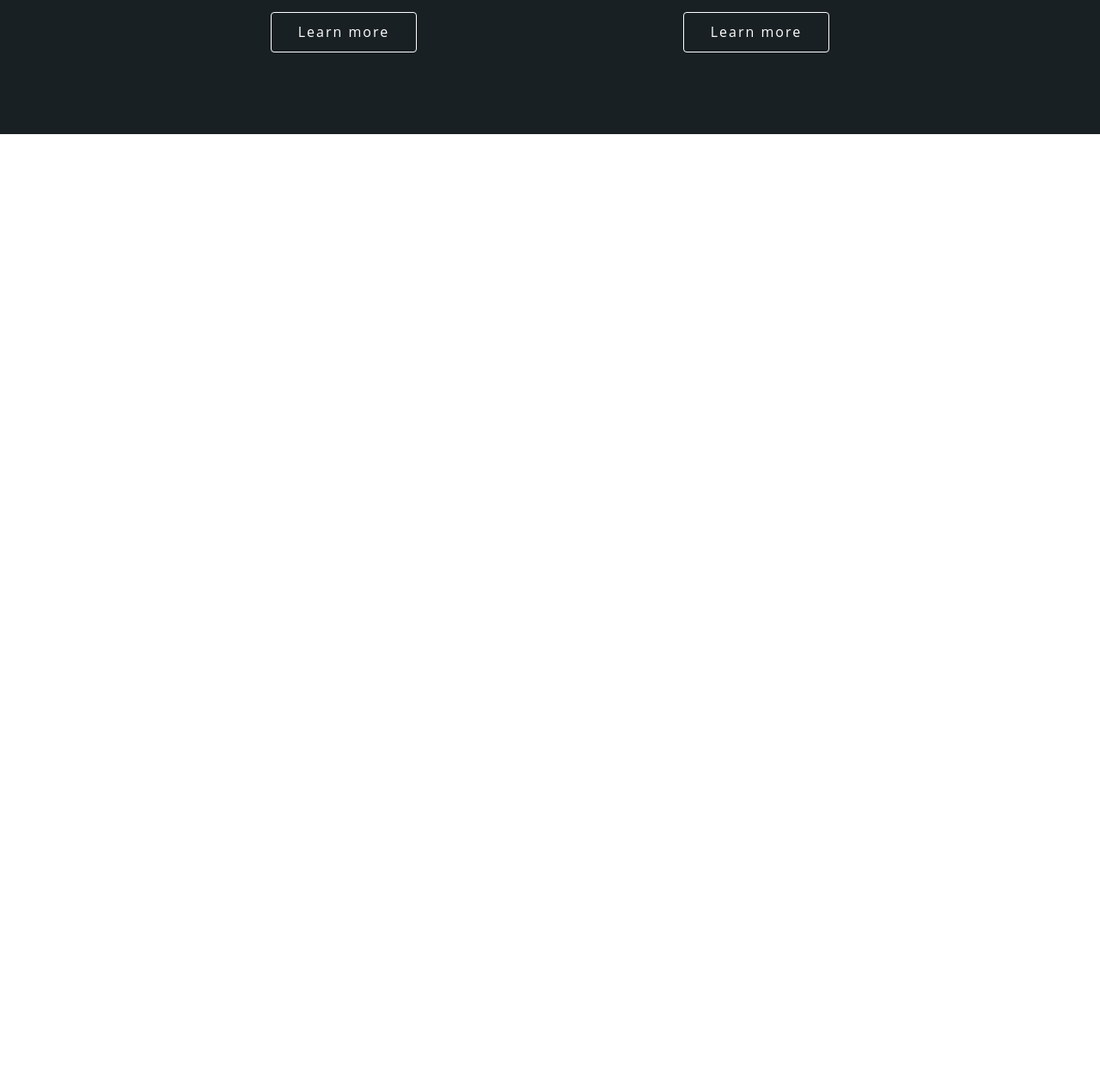
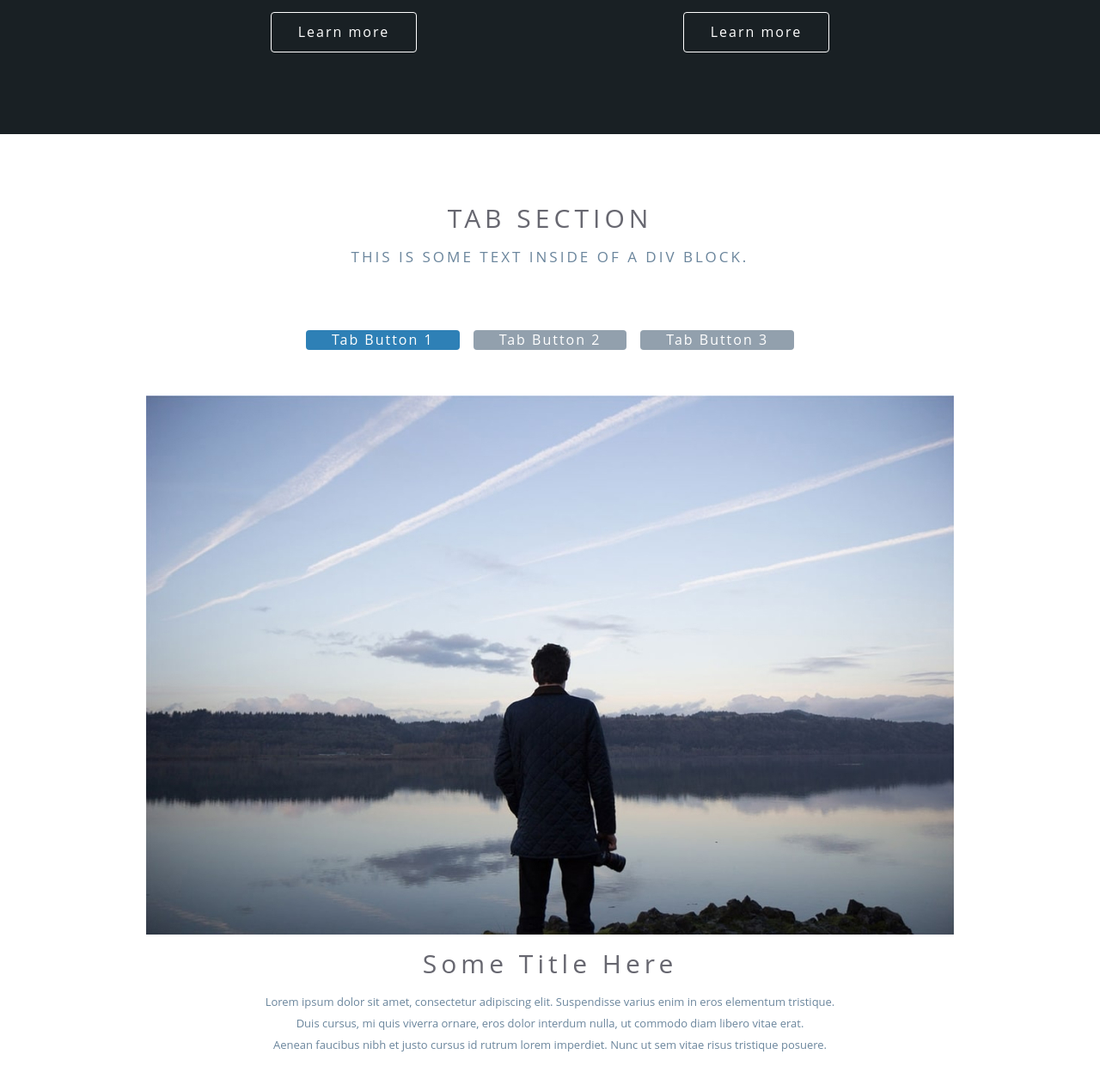
Before and after one commit to frontendoniyorbek/velocity, a plain HTML site: page index.html in a window 1280 px wide. Shown: the part 1954-3216 px from the top of the page at 86% size. Before the commit the page ends 2110 px from the top, so only its background shows below. Drawn offline with Linux system fonts and the light colour scheme.

Commit message:
add tab-section

```diff
--- a/css/styles.css
+++ b/css/styles.css
@@ -334,3 +334,106 @@ p {
 	box-shadow: rgba(240, 46, 170, 0.4) 5px 5px, rgba(240, 46, 170, 0.3) 10px 10px, rgba(240, 46, 170, 0.2) 15px 15px,
 		rgba(240, 46, 170, 0.1) 20px 20px, rgba(240, 46, 170, 0.05) 25px 25px;
 }
+
+/* TAB SECTION */
+.tab-section {
+	padding-top: 80px;
+	padding-bottom: 80px;
+}
+
+.tab-section__container {
+	display: flex;
+	flex-direction: column;
+	align-items: center;
+	justify-content: center;
+}
+
+.tab-section__info {
+	margin-bottom: 62px;
+	text-align: center;
+	text-transform: uppercase;
+}
+
+.tab-section__title {
+	font-weight: 400;
+	font-size: 30px;
+	line-height: 1.2;
+	letter-spacing: 5px;
+	color: var(--gray-color);
+	margin-bottom: 17px;
+}
+
+.tab-section__text {
+	font-size: 17px;
+	line-height: 1.2;
+	letter-spacing: 3px;
+}
+
+.tab-section__list {
+	display: flex;
+	align-items: center;
+	justify-content: center;
+	padding-top: 12px;
+	padding-bottom: 12px;
+	margin-bottom: 40px;
+}
+
+.tab-section__item:not(:last-child) {
+	margin-right: 16px;
+}
+
+.tab-section__btn {
+	padding: 1px 30px;
+	border: none;
+	border-radius: 4px;
+	background-color: var(--button2-bg);
+	color: var(--white-color);
+	font-size: 16px;
+	line-height: 1.3;
+	letter-spacing: 2px;
+	text-align: center;
+	cursor: pointer;
+	transition: all 0.4s ease;
+}
+
+.tab-section__btn:hover {
+	background-color: var(--blue-color);
+}
+
+.tab-section__btn:active {
+	opacity: 0.6;
+}
+
+.tab-section__btn-active {
+	background-color: var(--button-bg);
+}
+
+.tab-section__button-info {
+	display: flex;
+	flex-direction: column;
+	align-items: center;
+	justify-content: center;
+}
+
+.tab-section__button-img {
+	width: 940px;
+	height: 627px;
+	object-fit: cover;
+	margin-bottom: 16px;
+}
+
+.tab-section__button-title {
+	font-weight: 400;
+	font-size: 30px;
+	line-height: 1.2;
+	letter-spacing: 5px;
+	color: var(--gray-color);
+	margin-bottom: 14px;
+	text-align: center;
+}
+
+.tab-section__button-text {
+	font-size: 13px;
+	text-align: center;
+	line-height: 1.9;
+}
--- a/index.html
+++ b/index.html
@@ -103,6 +103,38 @@
 					</ul>
 				</div>
 			</section>
+
+			<!-- Tab Section -->
+			<section class="tab-section">
+				<div class="container tab-section__container">
+					<div class="tab-section__info">
+						<h2 class="tab-section__title">Tab Section</h2>
+						<p class="tab-section__text">This is some text inside of a div block.</p>
+					</div>
+
+					<ul class="tab-section__list">
+						<li class="tab-section__item">
+							<button class="tab-section__btn tab-section__btn-active">Tab Button 1</button>
+						</li>
+						<li class="tab-section__item">
+							<button class="tab-section__btn">Tab Button 2</button>
+						</li>
+						<li class="tab-section__item">
+							<button class="tab-section__btn">Tab Button 3</button>
+						</li>
+					</ul>
+
+					<div class="tab-section__button-info">
+						<img class="tab-section__button-img" src="img/tab-section-img.jpg" alt="Some Title Here" width="940" height="627" />
+						<h3 class="tab-section__button-title">Some Title Here</h3>
+						<p class="tab-section__button-text">
+							Lorem ipsum dolor sit amet, consectetur adipiscing elit. Suspendisse varius enim in eros elementum tristique.
+							<br />Duis cursus, mi quis viverra ornare, eros dolor interdum nulla, ut commodo diam libero vitae erat. <br />
+							Aenean faucibus nibh et justo cursus id rutrum lorem imperdiet. Nunc ut sem vitae risus tristique posuere.
+						</p>
+					</div>
+				</div>
+			</section>
 		</main>
 	</body>
 </html>
```
Also changed, not shown: img/tab-section-img.jpg (added).
